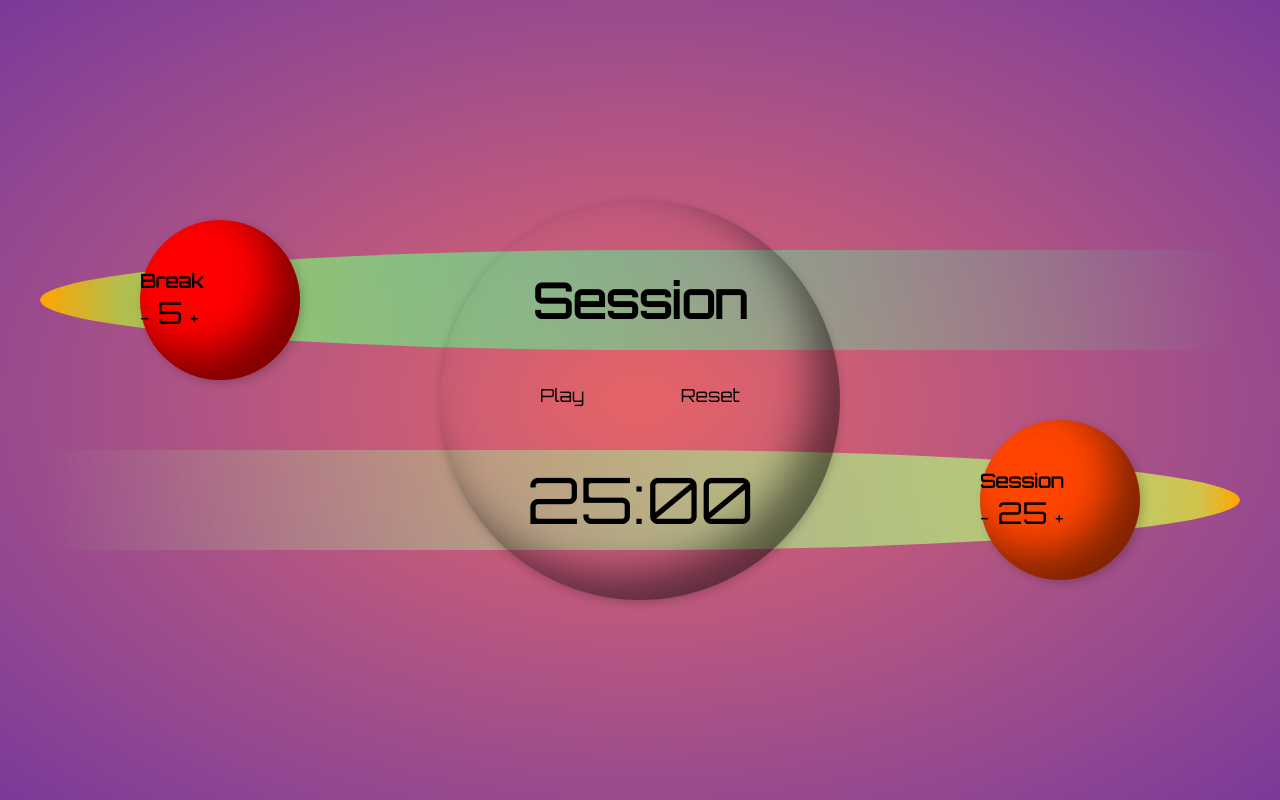
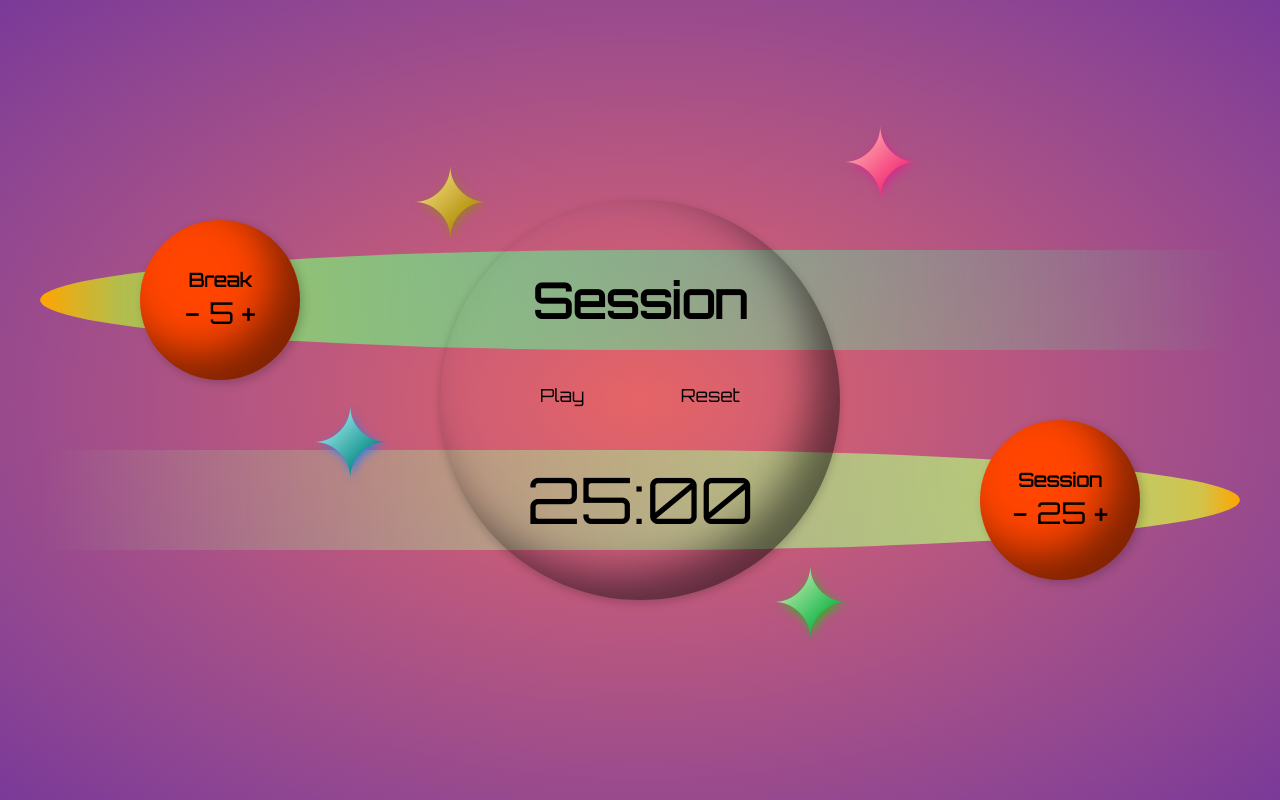
Before and after one commit to ian-flynn/space-o-doro, a React app: page / in a window 1280 px wide. Built offline with nearby package versions, Linux system fonts and the light colour scheme.

Commit message:
positioning for stars and comets done

```diff
--- a/src/App.jsx
+++ b/src/App.jsx
@@ -1,5 +1,5 @@
 import React, { useEffect, useRef, useState } from 'react';
-
+import Star from './components/Star.jsx';
 import Comet from './components/Comet.jsx';
 import Planet from './components/Planet.jsx';
 
@@ -115,12 +115,13 @@ const App = () => {
       />
       <div id='comets-box'>
         <Comet type={'break'} time={breakTime} changeTime={changeTime} />
-        <Comet
-          type={'session'}
-          time={sessionTime}
-          changeTime={changeTime}
-          floatDirection={'right'}
-        />
+        <Comet type={'session'} time={sessionTime} changeTime={changeTime} />
+      </div>
+      <div id='stars-box'>
+        <Star star={'star0'} />
+        <Star star={'star1'} />
+        <Star star={'star2'} />
+        <Star star={'star3'} />
       </div>
     </div>
   );
--- a/src/components/Comet.jsx
+++ b/src/components/Comet.jsx
@@ -1,13 +1,13 @@
 import React from 'react';
 
-const Comet = ({ type, time, changeTime, floatDirection }) => {
+const Comet = ({ type, time, changeTime }) => {
   return (
     <div className={type + '-stripe'}>
-      <div className={'orb orb-contents ' + floatDirection}>
-        <h3 id={type + '-label'}>{type[0].toUpperCase() + type.slice(1)}</h3>
-        <div>
+      <div className={'orb'}>
+        <h3>{type[0].toUpperCase() + type.slice(1)}</h3>
+        <div className='time-controls'>
           <button onClick={() => changeTime(-60, type)}>-</button>
-          <span id={type + '-length'}> {time / 60} </span>
+          <span>{time / 60}</span>
           <button onClick={() => changeTime(60, type)}>+</button>
         </div>
       </div>
--- a/src/components/Planet.jsx
+++ b/src/components/Planet.jsx
@@ -1,5 +1,5 @@
 import React from 'react';
-import Star from './Star.jsx';
+
 import fccBeepSound from '../assets/fccBeepSound.wav';
 const Planet = ({
   onBreak,
@@ -23,10 +23,6 @@ const Planet = ({
       </div>
       <p>{formatTime(displayTime)}</p>
       <audio src={fccBeepSound} id='beep' ref={breakAudio}></audio>
-      {/* <Star positionClass={'star0'} />
-      <Star positionClass={'star1'} />
-      <Star positionClass={'star2'} />
-      <Star positionClass={'star3'} /> */}
     </div>
   );
 };
--- a/src/components/Star.jsx
+++ b/src/components/Star.jsx
@@ -1,7 +1,7 @@
 import React from 'react';
 
-const Star = ({ positionClass }) => {
-  return <span className={'four-point-star ' + positionClass}></span>;
+const Star = ({ star }) => {
+  return <div className={'four-point-star '} id={star}></div>;
 };
 
 export default Star;
--- a/src/style.css
+++ b/src/style.css
@@ -67,11 +67,9 @@ button {
   /* background-color: pink; */
   width: 100%;
   height: 400px;
-
   display: flex;
   flex-direction: column;
   justify-content: space-between;
-  /* padding-top: 5rem; */
 }
 
 /* Moons Section */
@@ -81,8 +79,6 @@ button {
   width: 100%;
   max-width: 1200px;
   height: 100px;
-  /* overflow: hidden; */
-  /* background-color: red; */
   display: flex;
   align-items: center;
 }
@@ -113,52 +109,48 @@ button {
   justify-content: end;
 }
 .orb {
-  background-color: red;
+  background-color: orangered;
   width: 160px;
   height: 160px;
-  /* position: relative; */
-  /* top: -30px; */
   border-radius: 50%;
-  /* z-index: 999; */
   box-shadow: inset -25px -25px 40px rgba(0, 0, 0, 0.5),
     3px 3px 10px rgba(0, 0, 0, 0.2);
-}
-.orb-contents {
   display: flex;
   flex-direction: column;
+  align-items: center;
   justify-content: center;
-  gap: 1px;
+  .time-controls {
+    display: flex;
+    align-items: center;
+    & button {
+      font-size: 2rem;
     }
-.right {
-  float: right;
-  background-color: orangered;
+    & span {
+      font-size: 30px;
+      margin: 0 0.5rem;
     }
-#session-length {
-  font-size: 30px;
   }
-#break-length {
-  font-size: 30px;
 }
-
-.four-point-star::after,
-.four-point-star::before {
+#stars-box {
   position: absolute;
-  top: 0;
-  left: 0;
+}
+.four-point-star {
+  &:after,
+  &:before {
+    position: absolute;
     content: '\2726';
     font-size: 6rem;
   }
-/* Repetitive star styling */
-.star0 {
   position: relative;
+}
+#star0 {
   left: 200px;
-  top: 50px;
-}
-.star0::before {
+  top: -300px;
+  &:before {
     color: transparent;
     text-shadow: 2px 3px 10px rgb(212, 43, 141);
   }
-.star0::after {
+  &:after {
     background: linear-gradient(
       135deg,
       rgba(255, 191, 183, 1) 20%,
@@ -168,16 +160,15 @@ button {
     -webkit-background-clip: text;
     -webkit-text-fill-color: transparent;
   }
-.star1 {
-  position: relative;
-  left: 100px;
-  top: 600px;
 }
-.star1::before {
+#star1 {
+  left: 130px;
+  top: 140px;
+  &:before {
     color: transparent;
     text-shadow: 2px 3px 10px rgb(41, 187, 31);
   }
-.star1::after {
+  &:after {
     background: linear-gradient(
       135deg,
       rgb(217, 243, 188) 20%,
@@ -187,16 +178,16 @@ button {
     -webkit-background-clip: text;
     -webkit-text-fill-color: transparent;
   }
-.star2 {
+}
+#star2 {
   position: relative;
-  top: 410px;
-  right: 330px;
-}
-.star2::before {
+  top: -20px;
+  left: -330px;
+  &:before {
     color: transparent;
     text-shadow: 2px 3px 10px rgb(55, 125, 230);
   }
-.star2::after {
+  &:after {
     background: linear-gradient(
       135deg,
       rgb(183, 250, 255) 20%,
@@ -206,16 +197,16 @@ button {
     -webkit-background-clip: text;
     -webkit-text-fill-color: transparent;
   }
-.star3 {
+}
+#star3 {
   position: relative;
-  right: 200px;
-  top: 120px;
-}
-.star3::before {
+  top: -260px;
+  left: -230px;
+  &:before {
     color: transparent;
     text-shadow: 2px 3px 10px rgb(155, 126, 42);
   }
-.star3::after {
+  &:after {
     background: linear-gradient(
       135deg,
       rgb(249, 228, 144) 20%,
@@ -225,3 +216,4 @@ button {
     -webkit-background-clip: text;
     -webkit-text-fill-color: transparent;
   }
+}
```
Lines whose indentation alone changed are shown as unchanged.
